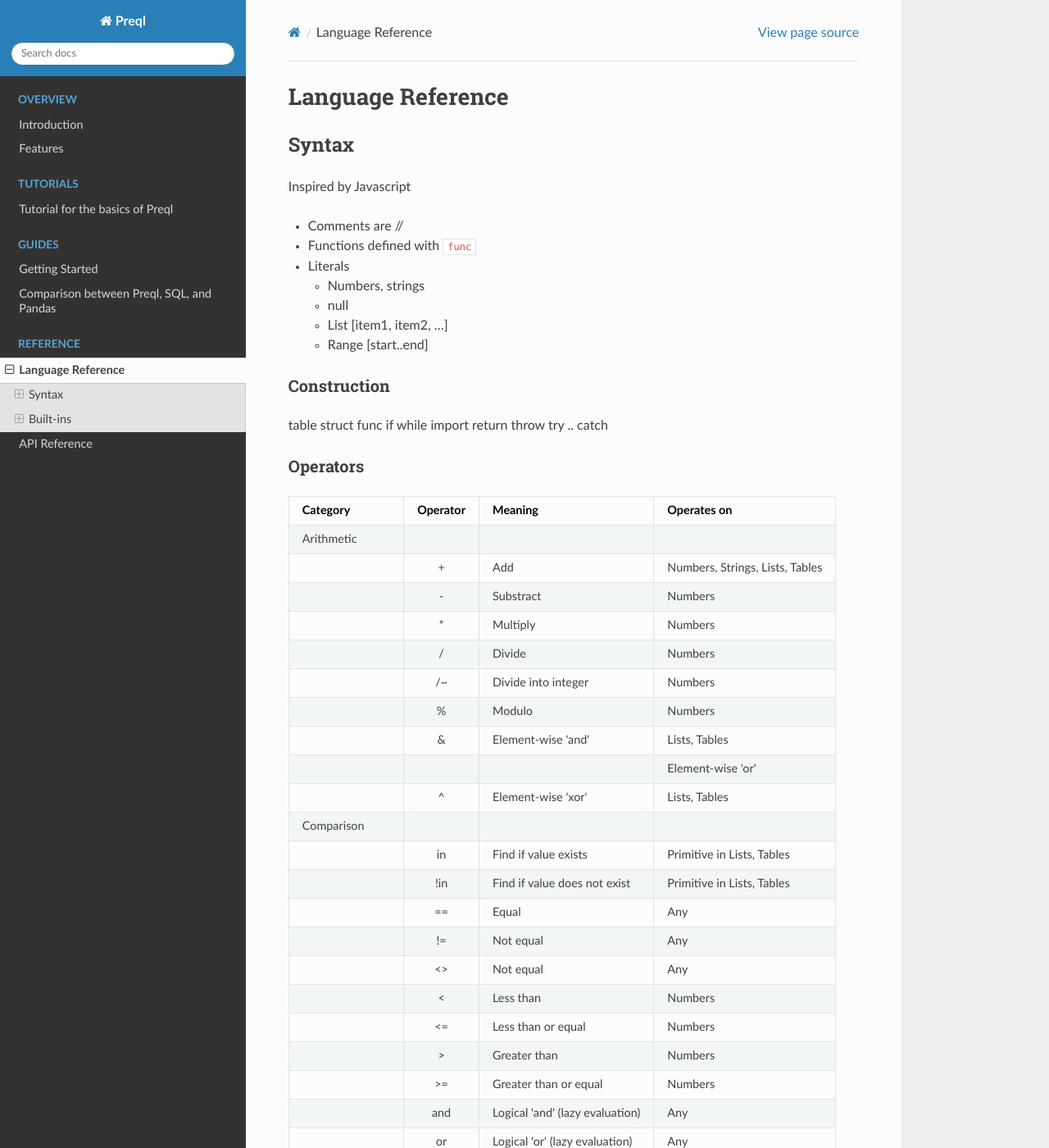
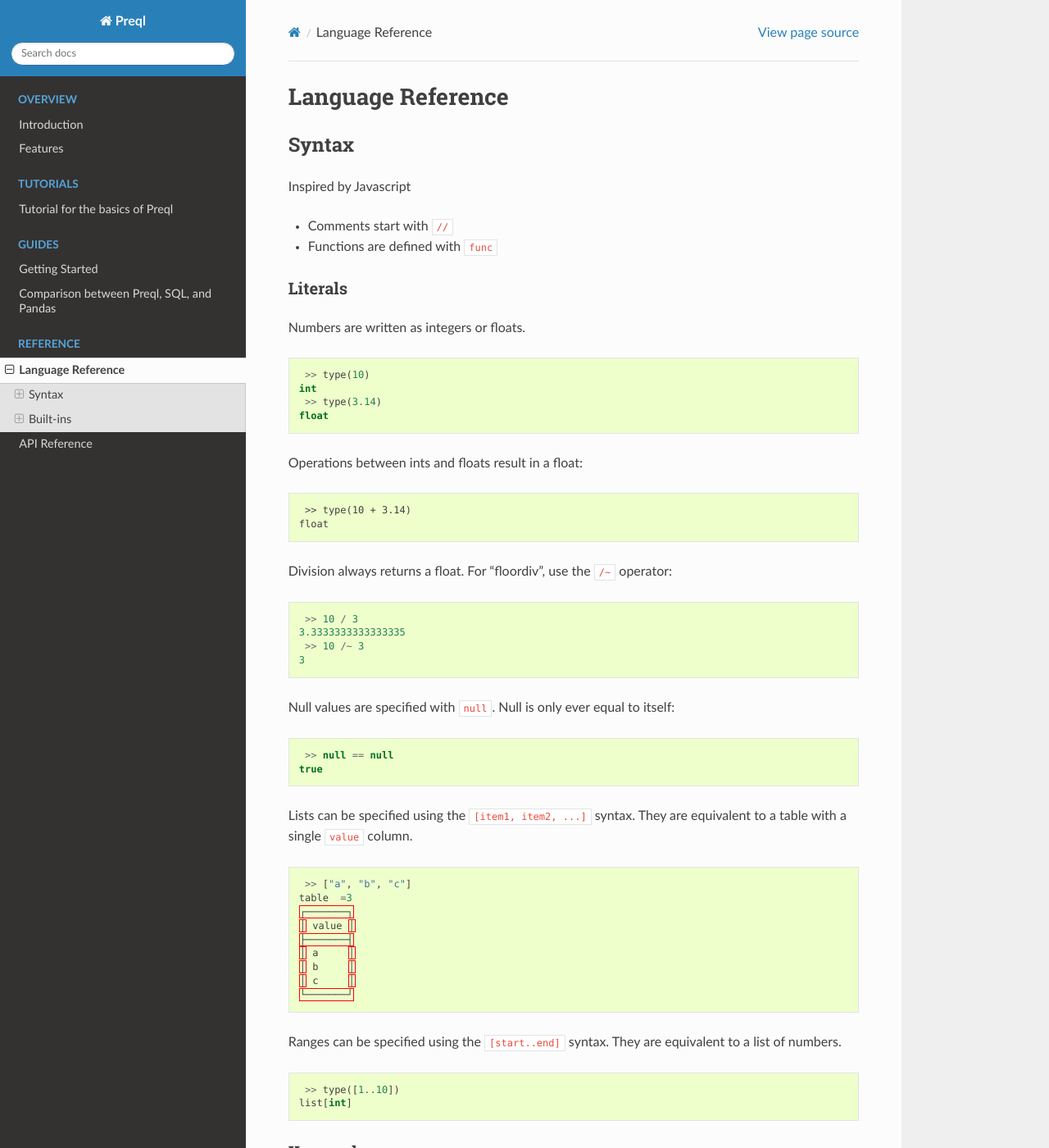
Before and after one commit to erezsh/Preql, a Sphinx documentation site: the page built from docs/language.md, in a window 1280 px wide and 1400 px high. Shown: the whole window at 82% size. Built offline with Sphinx 7.4.7 and the Read the Docs theme 2.0.0, drawn with Linux system fonts in a browser that asks for light colours; some of the changed text lies outside the part shown.

Commit message:
Improved docs

````diff
--- a/docs/language.md
+++ b/docs/language.md
@@ -4,26 +4,73 @@
 
 Inspired by Javascript
 
-- Comments are //
-- Functions defined with `func`
+- Comments start with `//`
+- Functions are defined with `func`
 
-- Literals
-    - Numbers, strings
-    - null
-    - List [item1, item2, ...]
-    - Range [start..end]
+### Literals
 
-### Construction
+Numbers are written as integers or floats.
+
+```javascript
+ >> type(10)
+int
+ >> type(3.14)
+float
+```
+
+Operations between ints and floats result in a float:
+```javscript
+ >> type(10 + 3.14)
+float
+```
+
+Division always returns a float. For "floordiv", use the `/~` operator:
+```javascript
+ >> 10 / 3
+3.3333333333333335
+ >> 10 /~ 3
+3
+```
+
+Null values are specified with `null`. Null is only ever equal to itself:
+```javascript
+ >> null == null
+true
+```
+
+Lists can be specified using the `[item1, item2, ...]` syntax. They are equivalent to a table with a single `value` column.
+
+```javascript
+ >> ["a", "b", "c"]
+table  =3
+┌───────┐
+│ value │
+├───────┤
+│ a     │
+│ b     │
+│ c     │
+└───────┘
+```
+
+Ranges can be specified using the `[start..end]` syntax. They are equivalent to a list of numbers.
+
+```javascript
+ >> type([1..10])
+list[int]
+```
+
+### Keywords
 
 table
 struct
-func
-if
+func .. return
+if .. else
 while
 import
-return
 throw
 try .. catch
+one
+new
 
 ### Operators
 
````
Also changed, not shown: README.md (+27 -4 lines), docs/features.md (+33 -13 lines), docs/index.rst (+1 -7 lines), 2 other files.
